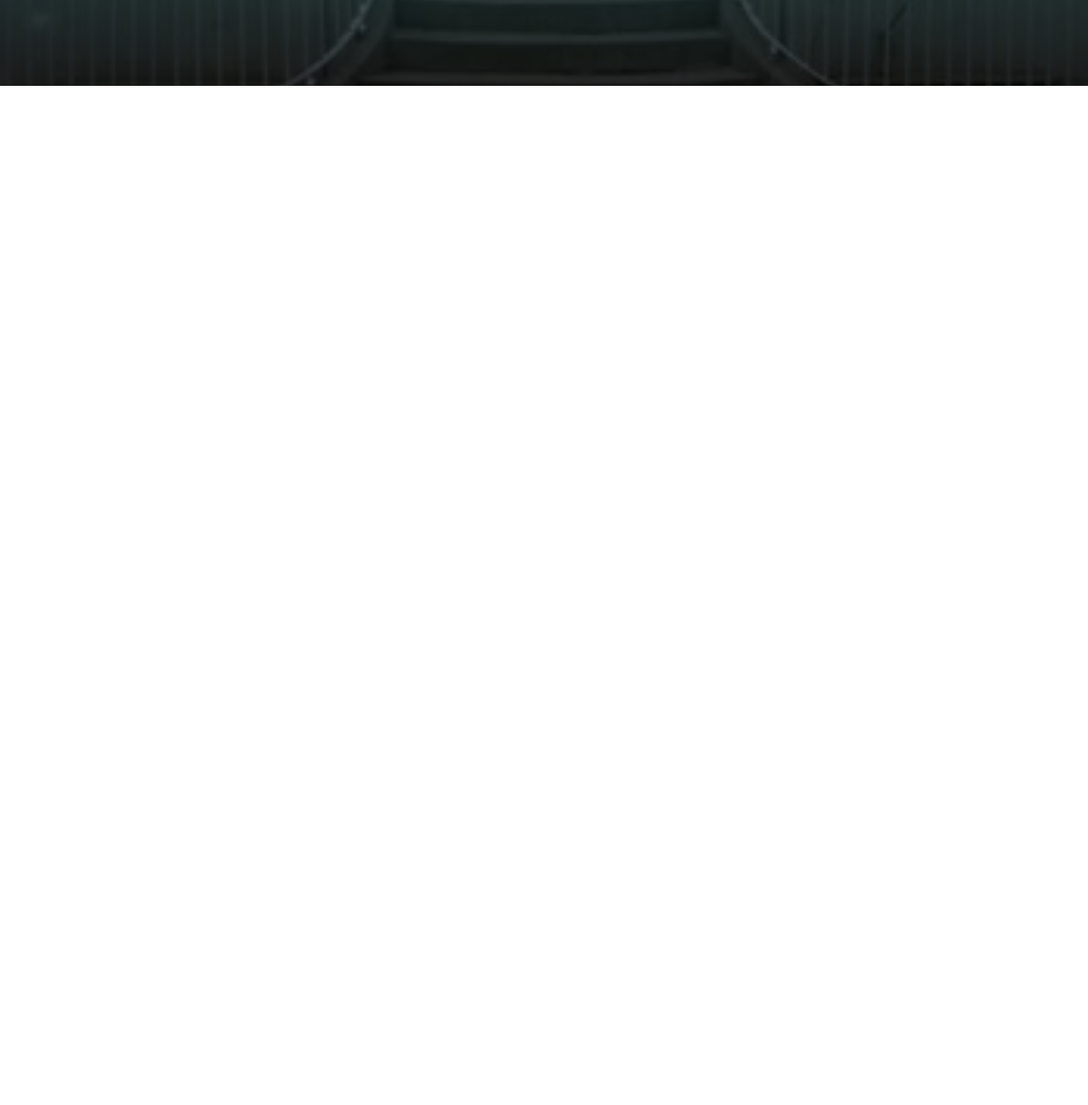
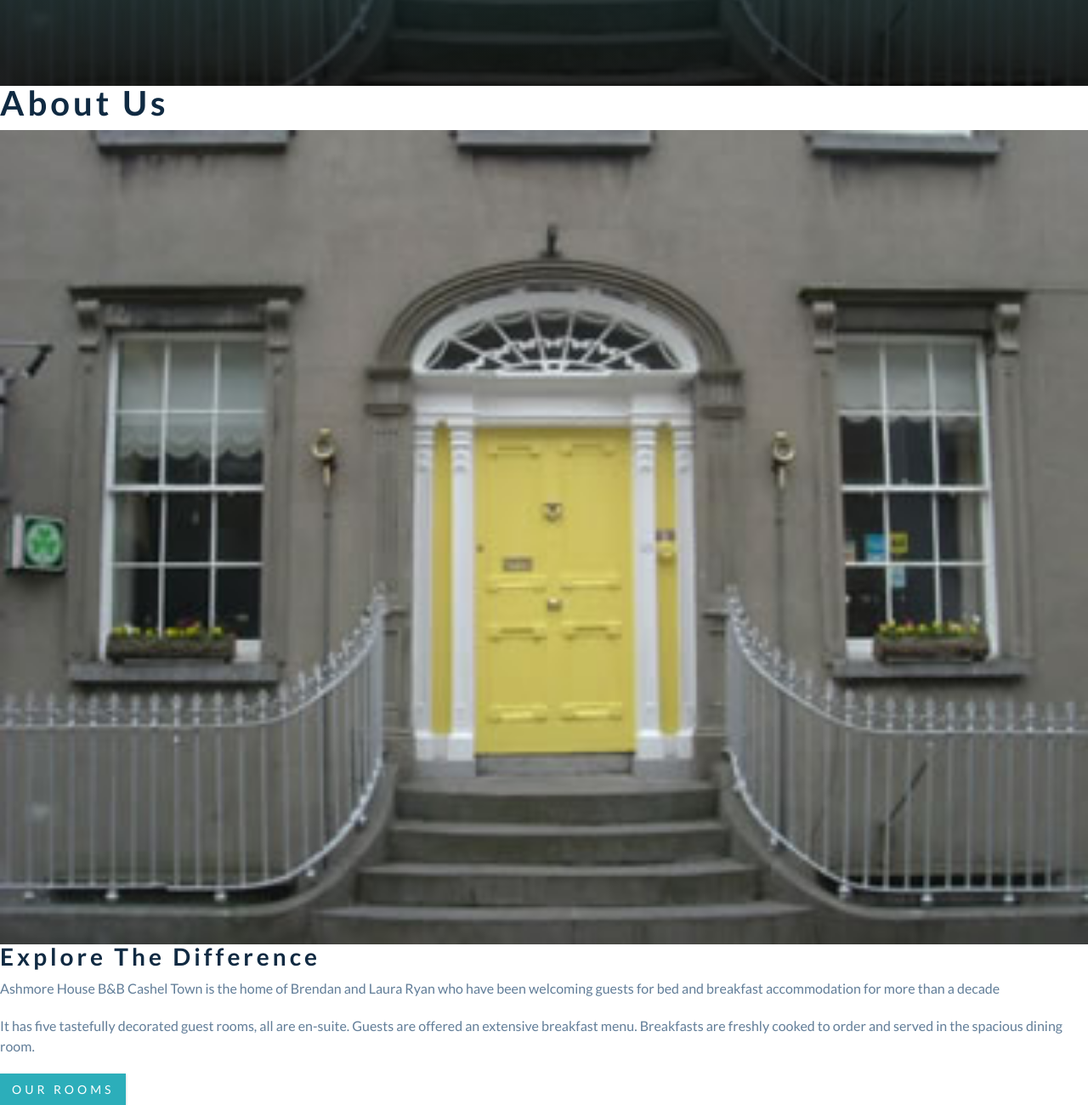
Before and after one commit to tod619/ashmoreHouse, a plain HTML site: page index.html in a window 1280 px wide. Shown: the part 699-1999 px from the top of the page at 85% size. Before the commit the page ends 800 px from the top, so only its background shows below. Drawn offline with Linux system fonts and the light colour scheme.

Commit message:
add markup for about section in index.html file

```diff
--- a/index.html
+++ b/index.html
@@ -31,6 +31,37 @@
     </header>
     <!-- End: Header Section -->
 
+    <!-- Start: About Section -->
+    <section class="section" id="about">
+        <!-- Start: title -->
+        <div class="section-title">
+            <h2>about <span>us</span></h2>
+        </div>
+        <!-- End: title -->
+
+        <div class="section-center about-center">
+            <!-- Start: About IMG Wrapper -->
+            <article class="about-img">
+                <img src="./assets/imgs/frontDoorImg.jpg" class="about-photo" alt="Front Door Image">
+            </article>
+            <!-- End: About IMG Wrapper -->
+
+            <!-- Start: About Info -->
+            <article class="about-info">
+                <h3>explore the difference</h3>
+                <p>Ashmore House B&B Cashel Town is the home of Brendan and Laura Ryan who have been welcoming guests for bed and breakfast
+                accommodation for more than a decade</p>
+
+                <p>It has five tastefully decorated guest rooms, all are en-suite.
+                Guests are offered an extensive breakfast menu.
+                Breakfasts are freshly cooked to order and served in the spacious dining room.</p>
+                <a href="rooms" class="btn">Our Rooms</a>
+            </article>
+            <!-- End: About Info -->
+        </div>
+    </section>
+    <!-- End: About Section -->
+
     <script src="assets/script/script.js"></script>
 </body>
 </html>
```
